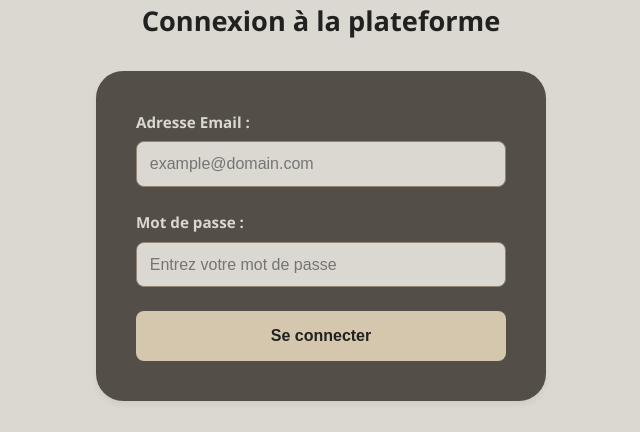
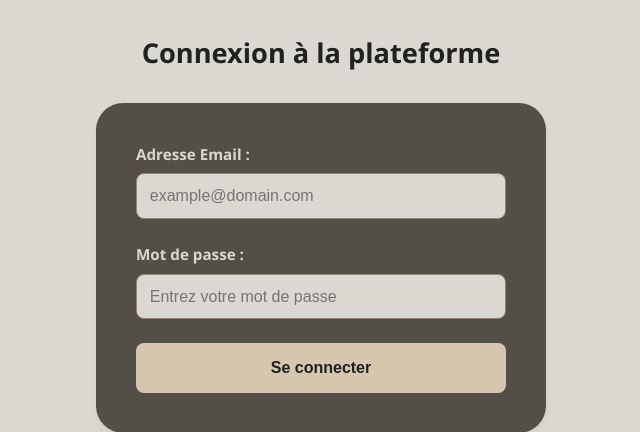
Before and after one commit to Smith06S/Projet-Fil-Rouge-B2, a Flask app: page /connexion in a window 1280 px wide; the page is wider, and only the part inside the window is pictured. Shown: the part 102-534 px from the top of that part, without its empty margins (347-987 px from the left). Run offline with Flask 3, Linux system fonts and the light colour scheme.

Commit message:
fix : fix du css desktop connection

```diff
--- a/static/css/style.css
+++ b/static/css/style.css
@@ -1637,7 +1637,7 @@ body {
     }
 
     .connexion-section h1 {
-        margin-top: -6.5rem;
+        margin-top: -4.5rem;
     }
 
     .grid {
```
